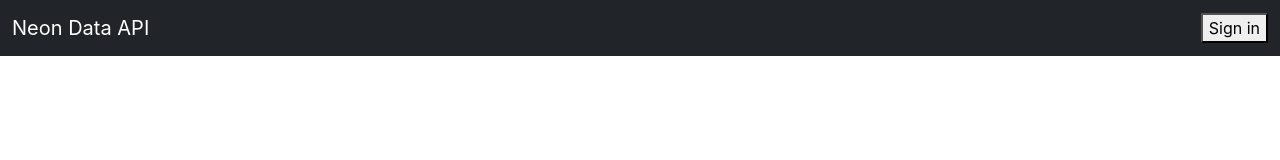
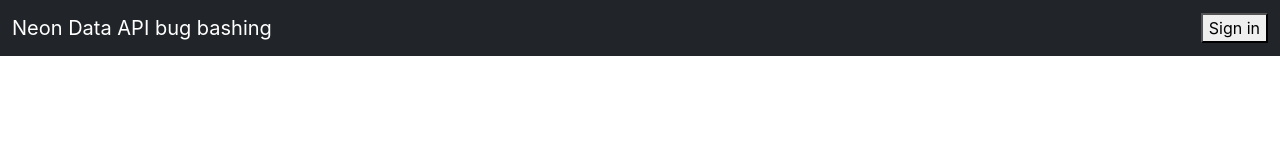
Before and after one commit to neondatabase-labs/neon-data-api-setup, a React (Vite) app: page / in a window 1280 px wide. Shown: the top 160 px of the page. Built offline with nearby package versions, Linux system fonts and the light colour scheme; no server answers.

Commit message:
bug bashing

```diff
--- a/src/App.tsx
+++ b/src/App.tsx
@@ -12,7 +12,7 @@
     <div>
       <Navbar bg="dark" variant="dark" expand="lg" className="mb-3" fixed="top">
         <Container fluid>
-          <Navbar.Brand href="#home">Neon Data API</Navbar.Brand>
+          <Navbar.Brand href="#home">Neon Data API bug bashing</Navbar.Brand>
           <Navbar.Toggle aria-controls="basic-navbar-nav" />
           <Navbar.Collapse id="basic-navbar-nav">
             <Nav className="me-auto">
```
